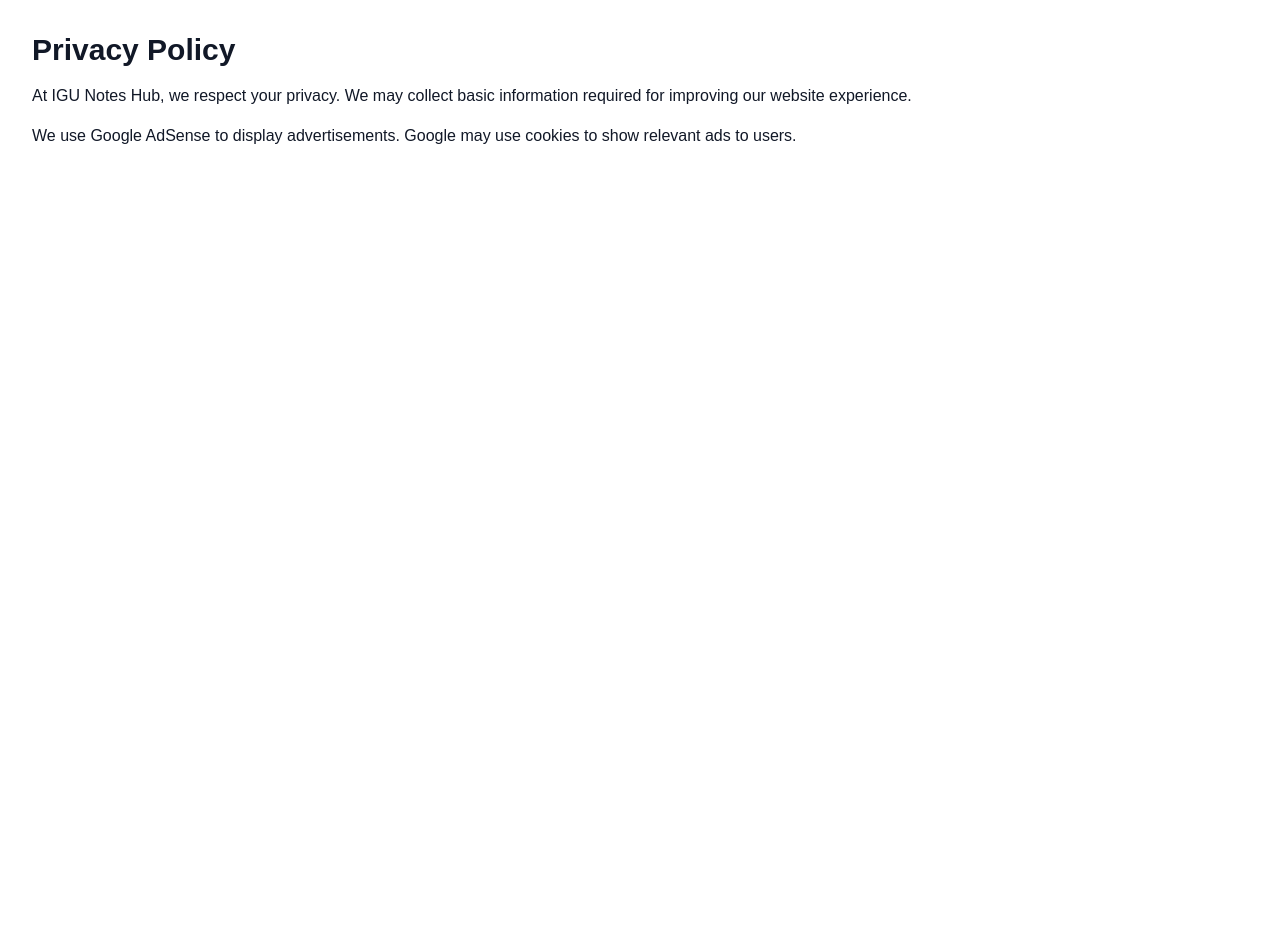
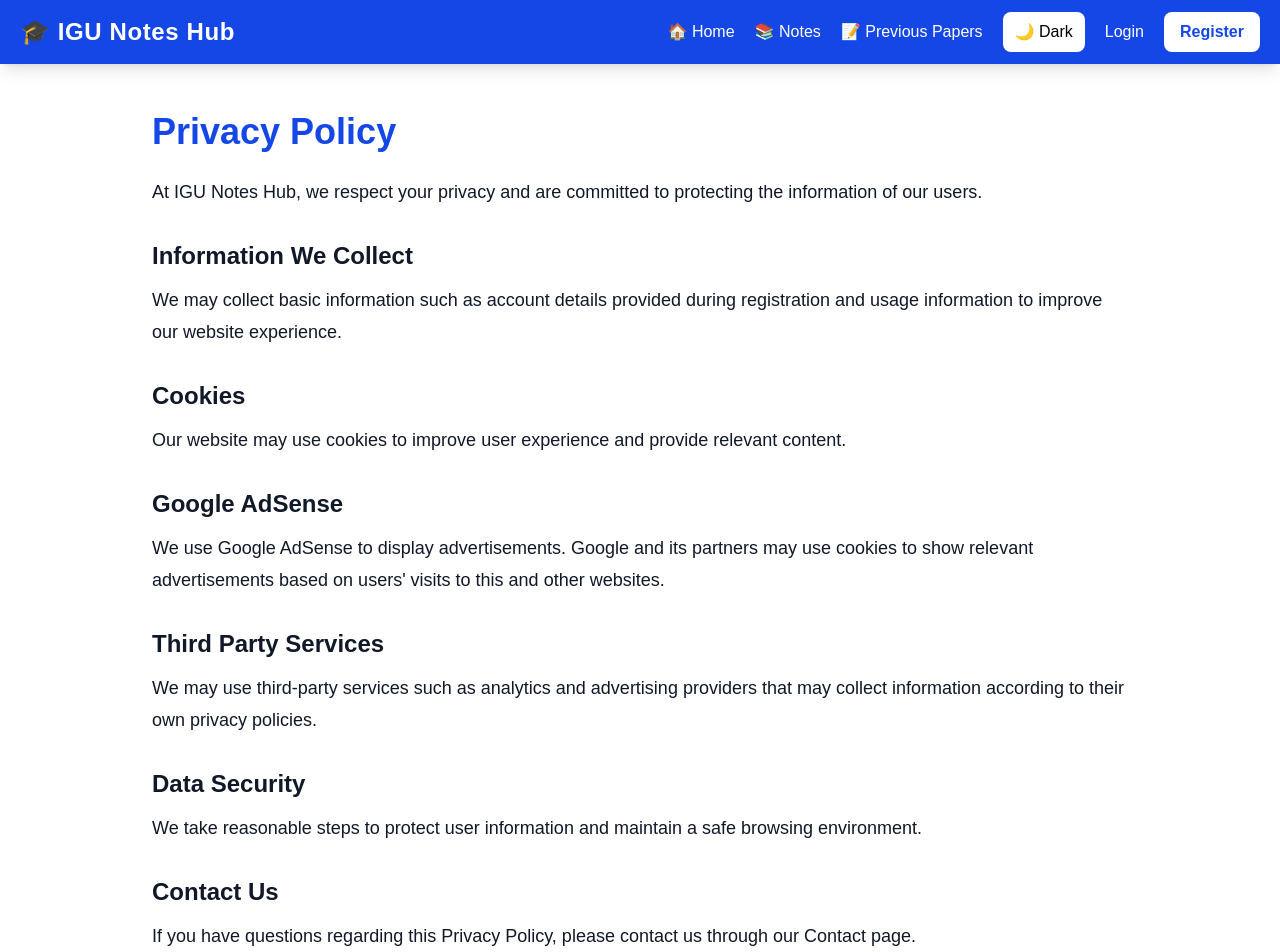
Before and after one commit to ashishydv80016-lang/IGU-Notes-Hub, a React (Vite) app: page /privacy-policy in a window 1280 px wide. Shown: the top 952 px of the page. Before the commit the page ends 800 px from the top, so only its background shows below. Built offline with nearby package versions, Linux system fonts and the light colour scheme; no server answers.

Commit message:
Improve privacy policy for AdSense

```diff
--- a/src/pages/Privacy.jsx
+++ b/src/pages/Privacy.jsx
@@ -1,24 +1,98 @@
-function PrivacyPolicy() {
+import Navbar from "../components/Navbar";
+import Footer from "../components/Footer";
+
+function Privacy() {
   return (
-    <div className="min-h-screen p-8">
+    <>
+      <Navbar />
 
-      <h1 className="text-3xl font-bold mb-4">
-        Privacy Policy
-      </h1>
+      <div className="max-w-5xl mx-auto px-6 py-12">
 
-      <p>
-        At IGU Notes Hub, we respect your privacy.
-        We may collect basic information required for improving
-        our website experience.
-      </p>
+        <h1 className="text-4xl font-bold text-blue-700 mb-6">
+          Privacy Policy
+        </h1>
 
-      <p className="mt-4">
-        We use Google AdSense to display advertisements.
-        Google may use cookies to show relevant ads to users.
-      </p>
 
-    </div>
+        <p className="text-lg leading-8 mb-5">
+          At IGU Notes Hub, we respect your privacy and
+          are committed to protecting the information of
+          our users.
+        </p>
+
+
+        <h2 className="text-2xl font-bold mt-8 mb-3">
+          Information We Collect
+        </h2>
+
+        <p className="text-lg leading-8">
+          We may collect basic information such as account
+          details provided during registration and usage
+          information to improve our website experience.
+        </p>
+
+
+        <h2 className="text-2xl font-bold mt-8 mb-3">
+          Cookies
+        </h2>
+
+        <p className="text-lg leading-8">
+          Our website may use cookies to improve user
+          experience and provide relevant content.
+        </p>
+
+
+        <h2 className="text-2xl font-bold mt-8 mb-3">
+          Google AdSense
+        </h2>
+
+        <p className="text-lg leading-8">
+          We use Google AdSense to display advertisements.
+          Google and its partners may use cookies to show
+          relevant advertisements based on users' visits
+          to this and other websites.
+        </p>
+
+
+        <h2 className="text-2xl font-bold mt-8 mb-3">
+          Third Party Services
+        </h2>
+
+        <p className="text-lg leading-8">
+          We may use third-party services such as analytics
+          and advertising providers that may collect
+          information according to their own privacy
+          policies.
+        </p>
+
+
+        <h2 className="text-2xl font-bold mt-8 mb-3">
+          Data Security
+        </h2>
+
+        <p className="text-lg leading-8">
+          We take reasonable steps to protect user
+          information and maintain a safe browsing
+          environment.
+        </p>
+
+
+        <h2 className="text-2xl font-bold mt-8 mb-3">
+          Contact Us
+        </h2>
+
+        <p className="text-lg leading-8">
+          If you have questions regarding this Privacy
+          Policy, please contact us through our Contact
+          page.
+        </p>
+
+
+      </div>
+
+      <Footer />
+
+    </>
   );
 }
 
-export default PrivacyPolicy;
+export default Privacy;
```
